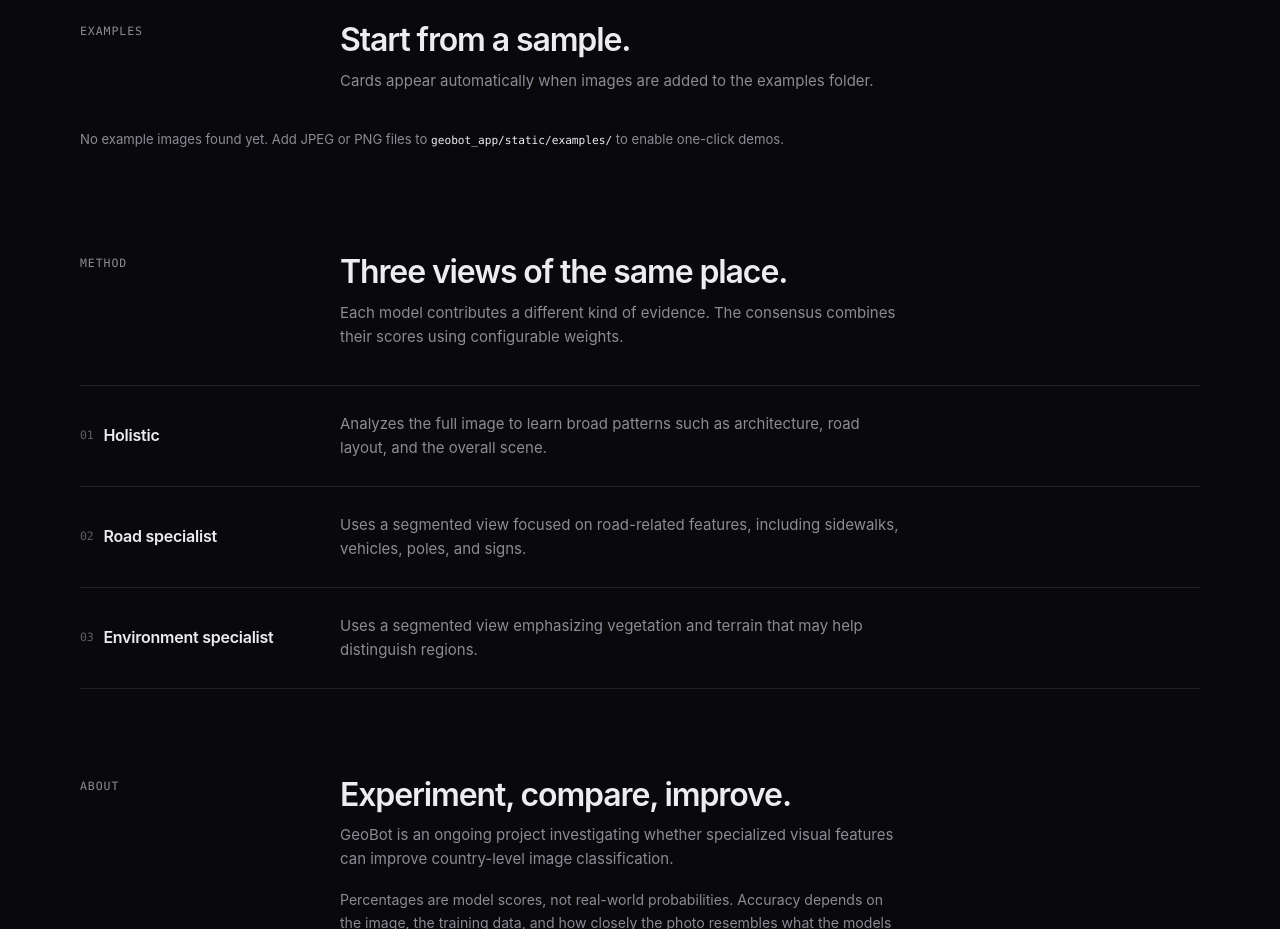
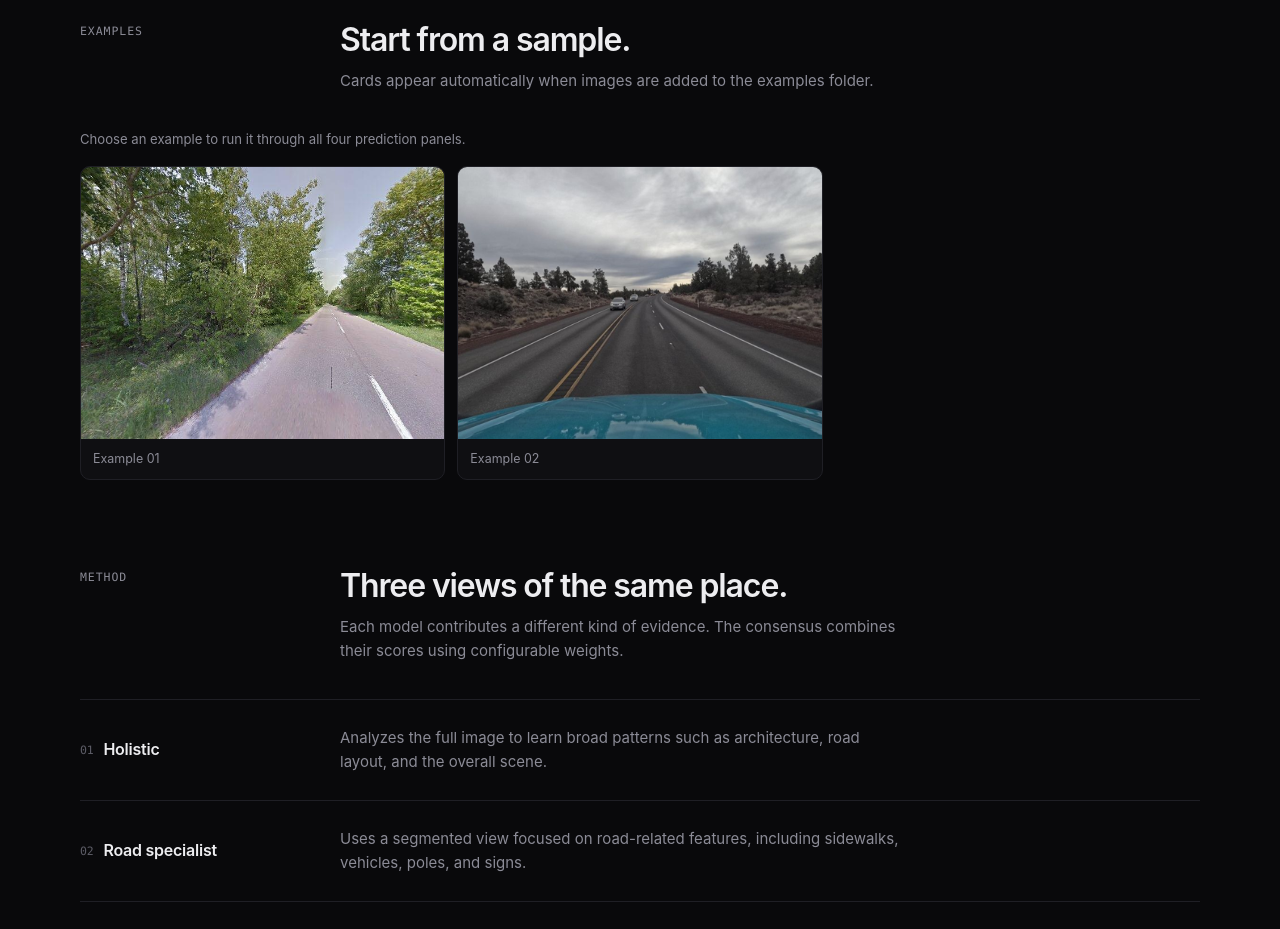
Before and after one commit to Charles-Stemmle/GeoBot, a plain HTML site: page index.html in a window 1280 px wide. Shown: the part 1420-2349 px from the top of the page. Drawn offline with Linux system fonts and the light colour scheme; no server answers; files whose address does not match are found by name.

Commit message:
fixing example for multiple image types

```diff
--- a/index.html
+++ b/index.html
@@ -254,9 +254,6 @@
     </div>
     <p class="gallery-help" id="galleryHelp">No example images found yet. Add JPEG or PNG files to <code>geobot_app/static/examples/</code> to enable one-click demos.</p>
     <div class="gallery" id="gallery">
-      <button class="sample" type="button" data-src="/static/examples/example-1.png"><img alt="Example street scene"><span>01 · Street scene</span></button>
-      <button class="sample" type="button" data-src="/static/examples/example-2.png"><img alt="Example road and landscape"><span>02 · Road &amp; landscape</span></button>
-      <button class="sample" type="button" data-src="/static/examples/example-3.png"><img alt="Example neighborhood"><span>03 · Neighborhood</span></button>
     </div>
   </section>
 
@@ -412,19 +409,29 @@ document.querySelectorAll(".result-card").forEach((card) => {
   card.addEventListener("mouseleave", () => { delete $("stage").dataset.focus; });
 });
 
-// Example gallery: cards are shown only when their corresponding file exists.
-async function prepareExamples() {
-  const cards = [...document.querySelectorAll(".sample")];
-  let found = 0;
-  for (const card of cards) {
-    const src = card.dataset.src;
+// Example gallery: auto-discovers static/examples/example-1..6 as .png/.jpg/.jpeg.
+async function findExample(n) {
+  for (const ext of ["png", "jpg", "jpeg"]) {
+    const src = `/static/examples/example-${n}.${ext}`;
     try {
-      const response = await fetch(src, { method: "HEAD" });
-      if (!response.ok) continue;
-      const img = card.querySelector("img");
+      const r = await fetch(src, { method: "HEAD" });
+      if (r.ok) return src;
+    } catch (_) {}
+  }
+  return null;
+}
+
+function addExample(src, n) {
+  const btn = document.createElement("button");
+  btn.type = "button";
+  btn.className = "sample show";
+  const img = document.createElement("img");
   img.src = src;
-      card.classList.add("show");
-      card.addEventListener("click", async () => {
+  img.alt = `Example ${n}`;
+  const label = document.createElement("span");
+  label.textContent = `Example ${String(n).padStart(2, "0")}`;
+  btn.append(img, label);
+  btn.addEventListener("click", async () => {
     $("status").textContent = "Loading example image…";
     try {
       const imageResponse = await fetch(src);
@@ -438,8 +445,14 @@ async function prepareExamples() {
       showError(error.message || "Could not load this example image.");
     }
   });
-      found++;
-    } catch (_) {}
+  $("gallery").append(btn);
+}
+
+async function prepareExamples() {
+  let found = 0;
+  for (let n = 1; n <= 6; n++) {
+    const src = await findExample(n);
+    if (src) { addExample(src, n); found++; }
   }
   if (found > 0) $("galleryHelp").textContent = "Choose an example to run it through all four prediction panels.";
 }
```
Lines whose indentation alone changed are shown as unchanged.
